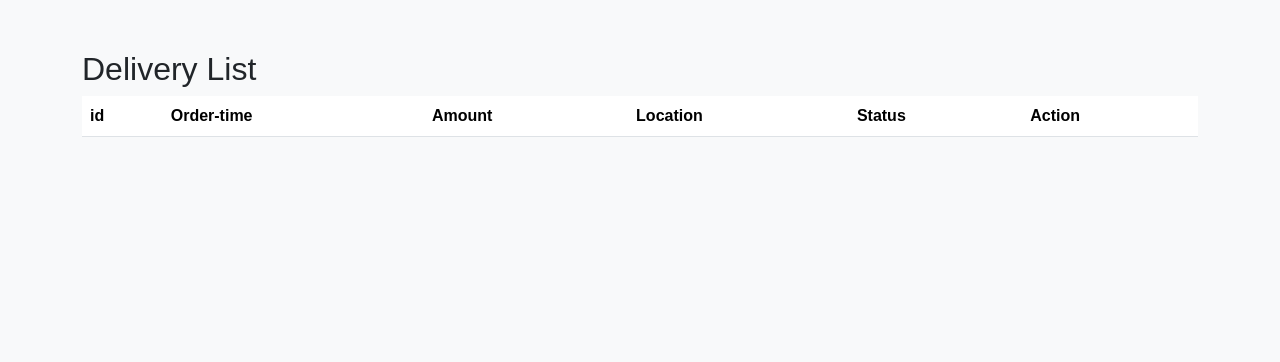
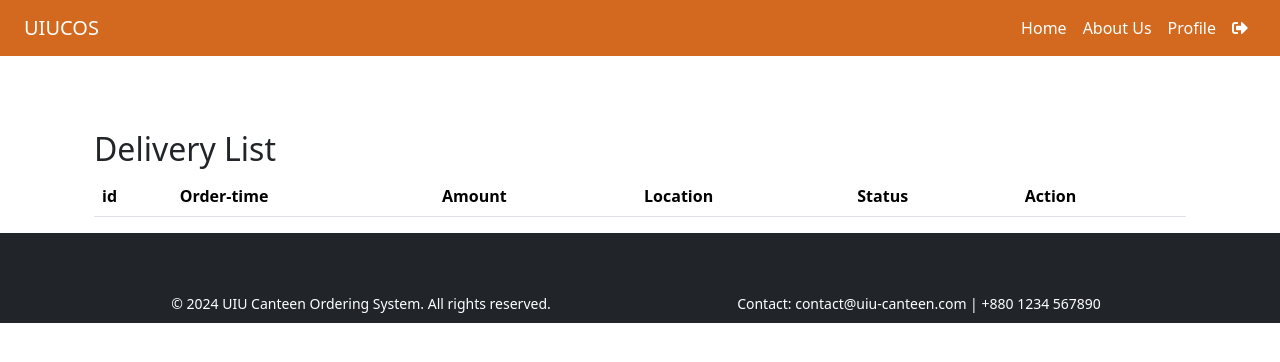
Before and after one commit to Riyadirl/uiu-canteen-ordering-system, a PHP site: page /pages/dHome.php in a window 1280 px wide. Shown: the top 362 px of the page. Run offline with PHP 8.4, Linux system fonts and the light colour scheme; data that the repository does not hold is empty.

Commit message:
web-final-touch

```diff
--- a/include/del_nav.php
+++ b/include/del_nav.php
@@ -0,0 +1,61 @@
+<link href="https://cdn.jsdelivr.net/npm/bootstrap@5.1.3/dist/css/bootstrap.min.css" rel="stylesheet">
+<link rel="stylesheet" href="https://cdnjs.cloudflare.com/ajax/libs/font-awesome/5.15.4/css/all.min.css">
+
+<nav class="navbar navbar-expand-lg fixed-top" id="mainNav" style="background-color: chocolate;">
+    <div class="container-fluid">
+        <a class="navbar-brand text-white" href="deliveryHome.php">UIUCOS</a>
+        <button class="navbar-toggler" type="button" data-bs-toggle="collapse" data-bs-target="#navbarNav" aria-controls="navbarNav" aria-expanded="false" aria-label="Toggle navigation">
+            <span class="navbar-toggler-icon"></span>
+        </button>
+        <div class="collapse navbar-collapse" id="navbarNav">
+            <ul class="navbar-nav ms-auto">
+                <li class="nav-item">
+                    <a class="nav-link text-white" href="deliveryHome.php">Home</a>
+                </li>
+                <li class="nav-item">
+                    <a class="nav-link text-white" href="aboutUs.php">About Us</a>
+                </li>
+                <li class="nav-item">
+                    <a class="nav-link text-white" href="profile.php">Profile</a>
+                </li>
+                <li class="nav-item">
+                    <a class="nav-link text-white" href="login.php" title="Logout">
+                        <i class="fas fa-sign-out-alt"></i>
+                    </a>
+                </li>
+            </ul>
+        </div>
+    </div>
+</nav>
+<br>
+
+<style>
+    body {
+        padding-top: 56px;
+    }
+
+    .navbar {
+        background-color: chocolate;
+        transition: background-color 0.3s ease;
+    }
+
+    .navbar:hover {
+        background-color: #cc3700;
+    }
+
+    .navbar-nav .nav-link {
+        transition: color 0.3s ease;
+    }
+
+    .navbar-nav .nav-link:hover {
+        color: #ffd700;
+    }
+
+    .navbar-brand:hover {
+        color: #ffd700;
+    }
+
+    .navbar-nav .nav-link i:hover {
+        color: #ffd700;
+    }
+</style>
--- a/pages/aboutUs.php
+++ b/pages/aboutUs.php
@@ -101,6 +101,7 @@
 
         <script src="https://cdn.jsdelivr.net/npm/@popperjs/core@2.11.6/dist/umd/popper.min.js"></script>
         <script src="https://cdn.jsdelivr.net/npm/bootstrap@5.1.3/dist/js/bootstrap.min.js"></script>
+        <?php include('../include/footer.php'); ?>
 </body>
 
 </html>
--- a/pages/dHome.php
+++ b/pages/dHome.php
@@ -56,7 +56,7 @@ $result = mysqli_query($conn, $query);
     </style>
 </head>
 <body>
-
+<?php include("../include/del_nav.php"); ?>
     <div class="container">
         <h2>Delivery List</h2>
         <table class="table">
@@ -90,5 +90,6 @@ $result = mysqli_query($conn, $query);
     </div>
 
     <script src="https://cdn.jsdelivr.net/npm/bootstrap@5.3.3/dist/js/bootstrap.bundle.min.js"></script>
+    <?php include('../include/footer.php'); ?>
 </body>
 </html>
--- a/pages/profile.php
+++ b/pages/profile.php
@@ -72,5 +72,6 @@ if (isset($_POST['update_profile'])) {
     </div>
 
     <script src="https://cdn.jsdelivr.net/npm/bootstrap@5.3.3/dist/js/bootstrap.bundle.min.js"></script>
+    <?php include('../include/footer.php'); ?>
 </body>
 </html>
```
Also changed, not shown: pages/canteenOwnerHome.php (+9 -3 lines), pages/cart.php (+14 -4 lines), pages/userHome.php (+7 -5 lines), assets/images/food/1/83740315.jpg (added), assets/images/food/1/Dark chocolate cone_0.webp (added), assets/images/food/1/Eq_it-na_pizza-margherita_sep2005_sml.jpg (added), assets/images/food/1/Vegetable_Singara.png (added), assets/images/food/1/burger.jpg (deleted), assets/images/food/1/chicken-shawarma.jpg (added), assets/images/food/1/classic-hot-dog-with-ketchup-mustard-sauce-isolated-white-background_123827-29747.avif (added), assets/images/food/1/images.jpg (added), assets/images/food/1/img_7da6ad49d67349e5fe81ba0df42255eaf7cdb929_870_.jpg (added), assets/images/icons/empty-cart.png (added).
